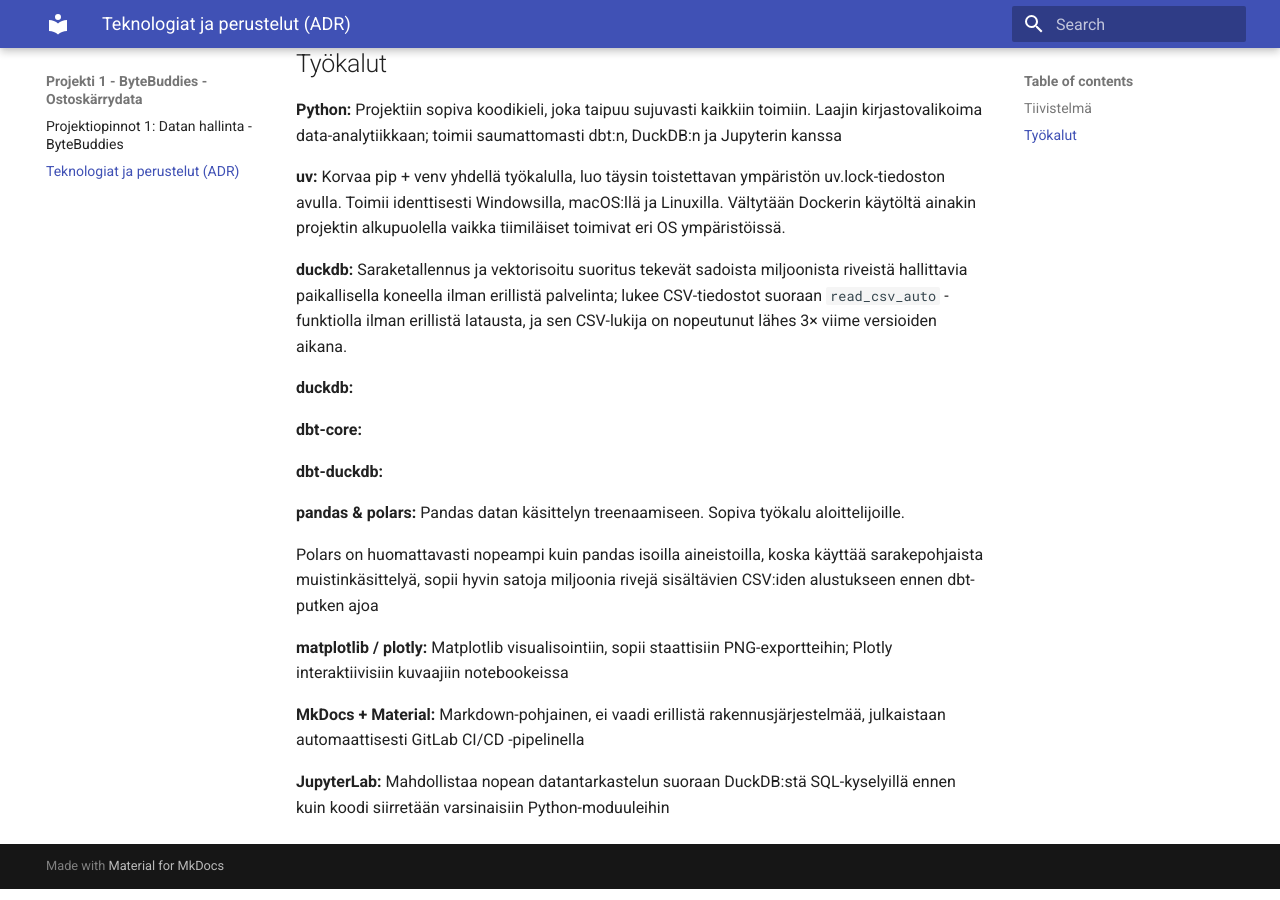
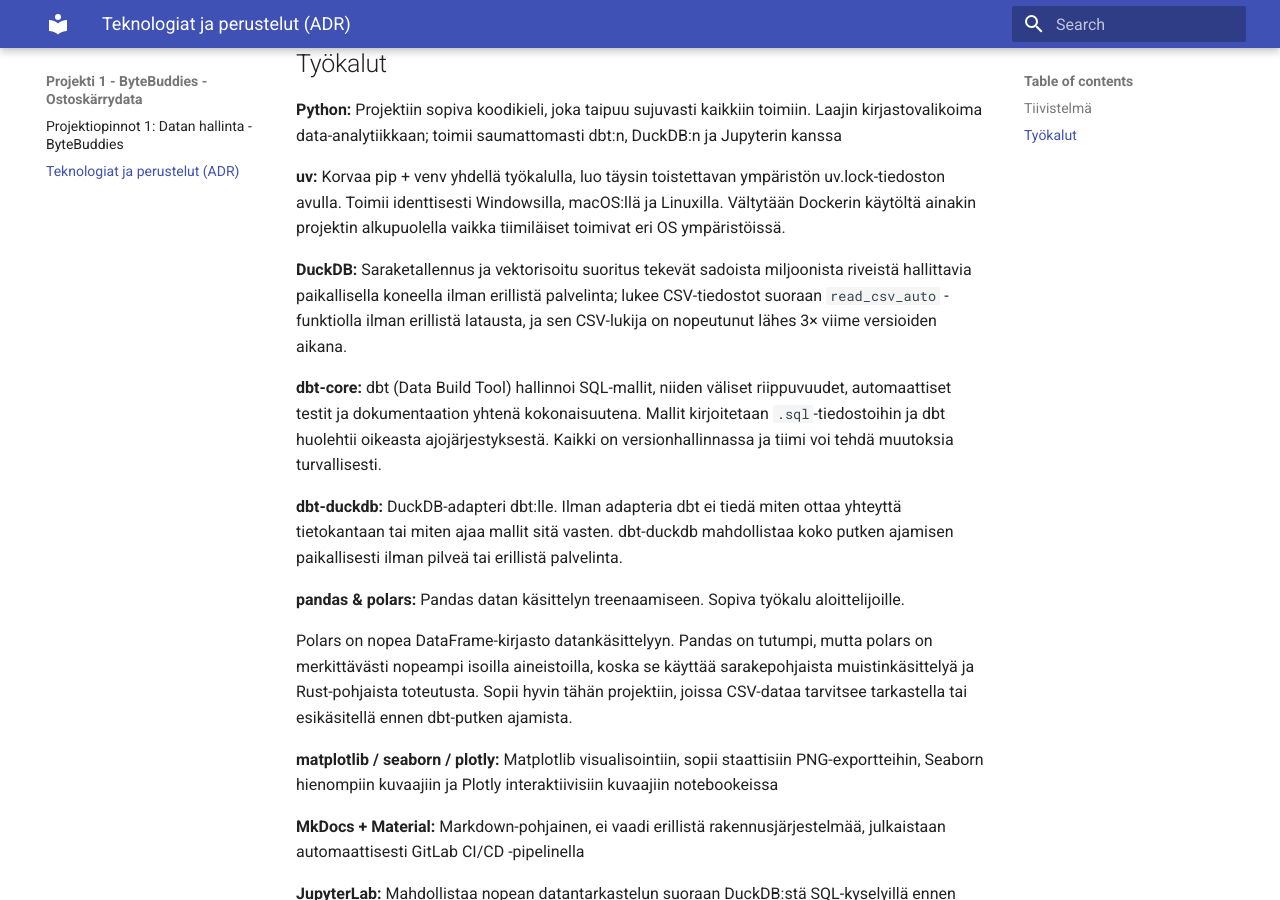
Before and after one commit to mitro54/uwb-shopping-cart-analytics-pipeline, an MkDocs documentation site: the page built from docs/ADR-dokumentaatio.md, in a window 1280 px wide and 900 px high, scrolled down 880 px. Built offline with MkDocs 1.6.1 and Material for MkDocs 9.7.7, drawn with Linux system fonts in a browser that asks for light colours.

Commit message:
update ADR

```diff
--- a/docs/ADR-dokumentaatio.md
+++ b/docs/ADR-dokumentaatio.md
@@ -23,22 +23,22 @@
 **uv:**
 Korvaa pip + venv yhdellä työkalulla, luo täysin toistettavan ympäristön uv.lock-tiedoston avulla. Toimii identtisesti Windowsilla, macOS:llä ja Linuxilla. Vältytään Dockerin käytöltä ainakin projektin alkupuolella vaikka tiimiläiset toimivat eri OS ympäristöissä.
 
-**duckdb:**
+**DuckDB:**
 Saraketallennus ja vektorisoitu suoritus tekevät sadoista miljoonista riveistä hallittavia paikallisella koneella ilman erillistä palvelinta; lukee CSV-tiedostot suoraan `read_csv_auto` -funktiolla ilman erillistä latausta, ja sen CSV-lukija on nopeutunut lähes 3× viime versioiden aikana.
 
-**duckdb:**
-
 **dbt-core:**
+dbt (Data Build Tool) hallinnoi SQL-mallit, niiden väliset riippuvuudet, automaattiset testit ja dokumentaation yhtenä kokonaisuutena. Mallit kirjoitetaan `.sql`-tiedostoihin ja dbt huolehtii oikeasta ajojärjestyksestä. Kaikki on versionhallinnassa ja tiimi voi tehdä muutoksia turvallisesti.
 
 **dbt-duckdb:**
+DuckDB-adapteri dbt:lle. Ilman adapteria dbt ei tiedä miten ottaa yhteyttä tietokantaan tai miten ajaa mallit sitä vasten. dbt-duckdb mahdollistaa koko putken ajamisen paikallisesti ilman pilveä tai erillistä palvelinta.
 
 **pandas & polars:**
 Pandas datan käsittelyn treenaamiseen. Sopiva työkalu aloittelijoille.
 
-Polars on huomattavasti nopeampi kuin pandas isoilla aineistoilla, koska käyttää sarakepohjaista muistinkäsittelyä, sopii hyvin satoja miljoonia rivejä sisältävien CSV:iden alustukseen ennen dbt-putken ajoa
+Polars on nopea DataFrame-kirjasto datankäsittelyyn. Pandas on tutumpi, mutta polars on merkittävästi nopeampi isoilla aineistoilla, koska se käyttää sarakepohjaista muistinkäsittelyä ja Rust-pohjaista toteutusta. Sopii hyvin tähän projektiin, joissa CSV-dataa tarvitsee tarkastella tai esikäsitellä ennen dbt-putken ajamista.
 
-**matplotlib / plotly:**
-Matplotlib visualisointiin, sopii staattisiin PNG-exportteihin; Plotly interaktiivisiin kuvaajiin notebookeissa
+**matplotlib / seaborn / plotly:**
+Matplotlib visualisointiin, sopii staattisiin PNG-exportteihin, Seaborn hienompiin kuvaajiin ja Plotly interaktiivisiin kuvaajiin notebookeissa
 
 **MkDocs + Material:**
 Markdown-pohjainen, ei vaadi erillistä rakennusjärjestelmää, julkaistaan automaattisesti GitLab CI/CD -pipelinella
```
